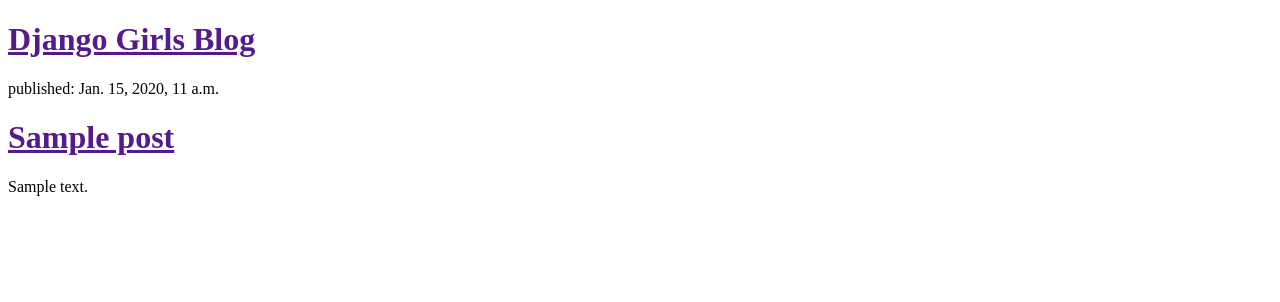
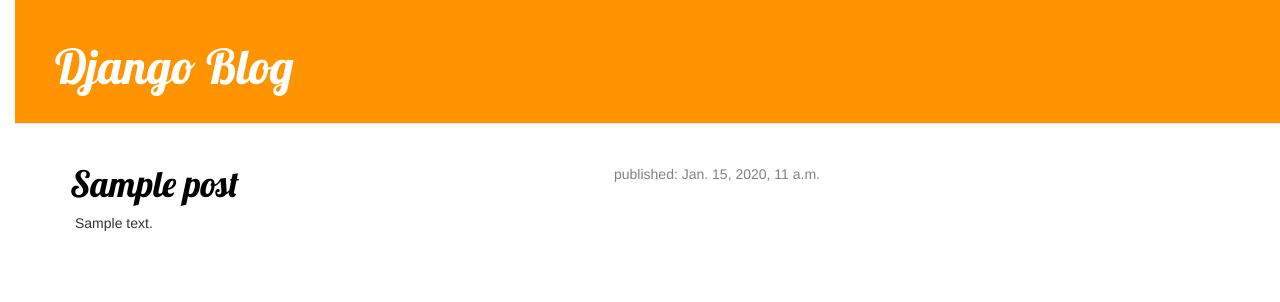
Before and after one commit to HInoikari/my-first-blog, a Django app: page / in a window 1280 px wide. Shown: the top 302 px of the page. Run offline with Django 3.2, Linux system fonts and the light colour scheme; tables that the repository leaves empty hold one stand-in row (values such as "Sample post"); some libraries are stand-ins or nearby versions.

Commit message:
CSS and static update

```diff
--- /dev/null
+++ b/blog/static/css/blog.css
@@ -0,0 +1,61 @@
+body {
+    padding-left: 15px;
+}
+
+h1 a {
+    color: #FCA205;
+    font-family: 'Lobster';
+}
+
+.page-header {
+    background-color: #ff9400;
+    margin-top: 0;
+    padding: 20px 20px 20px 40px;
+}
+
+.page-header h1, .page-header h1 a, .page-header h1 a:visited, .page-header h1 a:active {
+    color: #ffffff;
+    font-size: 36pt;
+    text-decoration: none;
+}
+
+.content {
+    margin-left: 40px;
+}
+
+h1, h2, h3, h4 {
+    font-family: 'Lobster', cursive;
+}
+
+.date {
+    float: right;
+    color: #828282;
+    margin: 0 0 5px;
+}
+
+.save {
+    float: right;
+}
+
+.post-form textarea, .post-form input {
+    width: 100%;
+}
+
+.top-menu, .top-menu:hover, .top-menu:visited {
+    color: #ffffff;
+    float: right;
+    font-size: 26pt;
+    margin-right: 20px;
+}
+
+.post {
+    margin-bottom: 70px;
+}
+
+.post h1 a, .post h1 a:visited {
+    color: #000000;
+}
+
+p {
+    margin: 0 0 0 5px;
+}
--- /dev/null
+++ b/blog/templates/blog/base.html
@@ -0,0 +1,24 @@
+<!DOCTYPE html>
+{% load static %}
+<head>
+  <title>Django blog</title>
+  <meta charset="UTF-8">
+  <link rel="stylesheet" href="//maxcdn.bootstrapcdn.com/bootstrap/3.2.0/css/bootstrap.min.css">
+  <link rel="stylesheet" href="//maxcdn.bootstrapcdn.com/bootstrap/3.2.0/css/bootstrap-theme.min.css">
+  <link href='//fonts.googleapis.com/css?family=Lobster&subset=latin,latin-ext' rel='stylesheet' type='text/css'>
+  <link rel="stylesheet" href="{% static 'css/blog.css' %}">
+</head>
+<body>
+    <div class="page-header">
+      <h1><a href="/">Django Blog</a></h1>
+    </div>
+    <div class="content container">
+      <div class="row">
+        <div class="col-md-8">
+          {% block content %}
+          {% endblock %}
+        </div>
+      </div>
+    </div>
+</body>
+</html>
--- a/blog/templates/blog/post_list.html
+++ b/blog/templates/blog/post_list.html
@@ -1,22 +1,14 @@
-<!DOCTYPE html>
-<html lang="en">
-<head>
-    <meta charset="UTF-8">
-    <title>Django Girls blog</title>
-</head>
-<body>
-    <div>
-        <h1><a href="">Django Girls Blog</a></h1>
+{% extends 'blog/base.html' %}
+{% block content %}
+{% for post in posts %}
+<div class="post">
+    <div class="date">
+        <p>published: {{ post.published_date }}</p>
+       <!-- {{ post.published_date }}-->
+        <!--other options-->
     </div>
-
-    <div>
-        {% for post in posts %}
-        <div>
-            <p>published: {{ post.published_date }}</p>
-            <h1><a href="">{{ post.title }}</a></h1>
-            <p>{{ post.text|linebreaksbr }}</p>
-        </div>
-        {% endfor %}
-    </div>
-</body>
-</html>
+    <h1><a href="">{{ post.title }}</a></h1>
+    <p>{{ post.text|linebreaksbr }}</p>
+</div>
+{% endfor %}
+{% endblock %}
```
